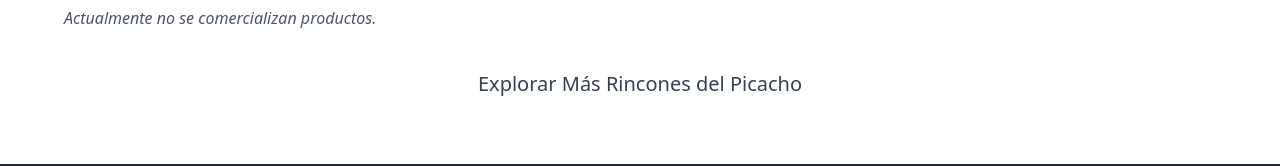
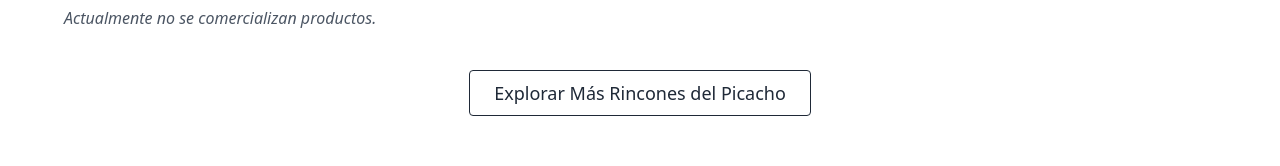
Before and after one commit to Algarrobal/el-picacho-landing, a React (Vite) app: page / in a window 1280 px wide. Shown: the part 3262-3428 px from the top of the page. Built offline with nearby package versions, Linux system fonts and the light colour scheme.

Commit message:
Update App.jsx

```diff
--- a/src/App.jsx
+++ b/src/App.jsx
@@ -141,7 +141,7 @@ The latter is ancient—considered a living fossil, a botanical dinosaur. It is
        <div className="text-center mt-10">
   <a
     href="/expresiones"
-            className="inline-block text-lg md:text-xl font-medium text-gray-700 hover:text-black border-b-2 border-transparent hover:border-black transition"
+    className="inline-block px-6 py-2 text-base md:text-lg text-gray-800 border border-gray-800 rounded hover:bg-gray-800 hover:text-white transition"
   >
     {lang === "es" ? "Explorar Más Rincones del Picacho" : "Explore More Corners of El Picacho"}
   </a>
```
Lines whose indentation alone changed are shown as unchanged.
